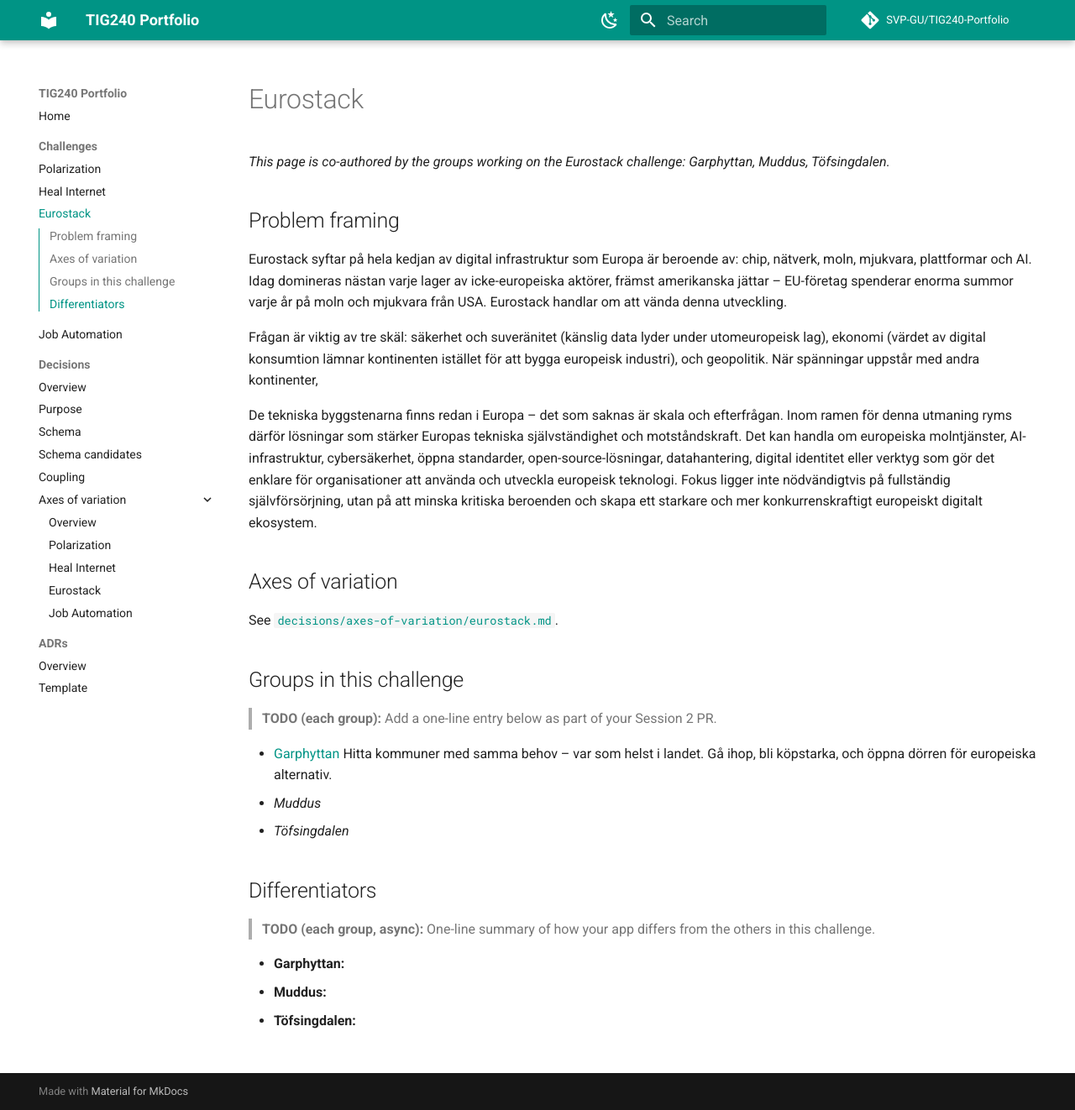
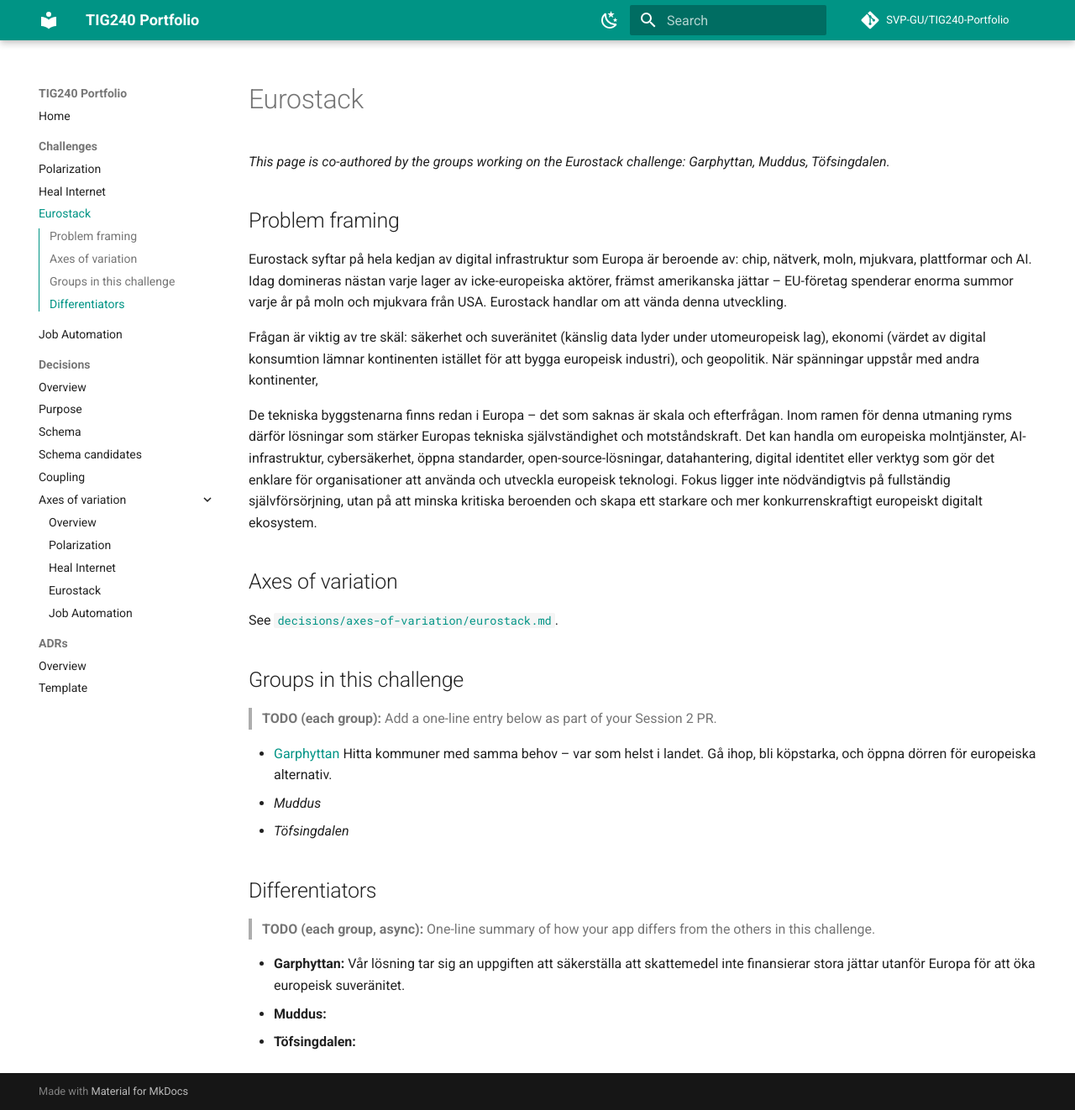
Before and after one commit to SVP-GU/TIG240-Portfolio, an MkDocs documentation site: the page built from docs/challenges/eurostack/index.md, in a window 1280 px wide and 1322 px high. Shown: the whole window at 84% size. Built offline with MkDocs 1.6.1 and Material for MkDocs 9.7.7, drawn with Linux system fonts in a browser that asks for light colours; comment, search, counter and statistics services are not loaded.

Commit message:
stavfel och lagt till differentior

```diff
--- a/docs/challenges/eurostack/index.md
+++ b/docs/challenges/eurostack/index.md
@@ -30,5 +30,6 @@ Hitta kommuner med samma behov – var som helst i landet. Gå ihop, bli köpsta
 > **TODO (each group, async):** One-line summary of how your app differs from the others in this challenge.
 
 - **Garphyttan:**
+Vår lösning tar sig an uppgiften att säkerställa att skattemedel inte finansierar stora jättar utanför Europa för att öka europeisk suveränitet.
 - **Muddus:**
 - **Töfsingdalen:**
```
Also changed, not shown: docs/challenges/eurostack/garphyttan.md (+1 -1 lines).
